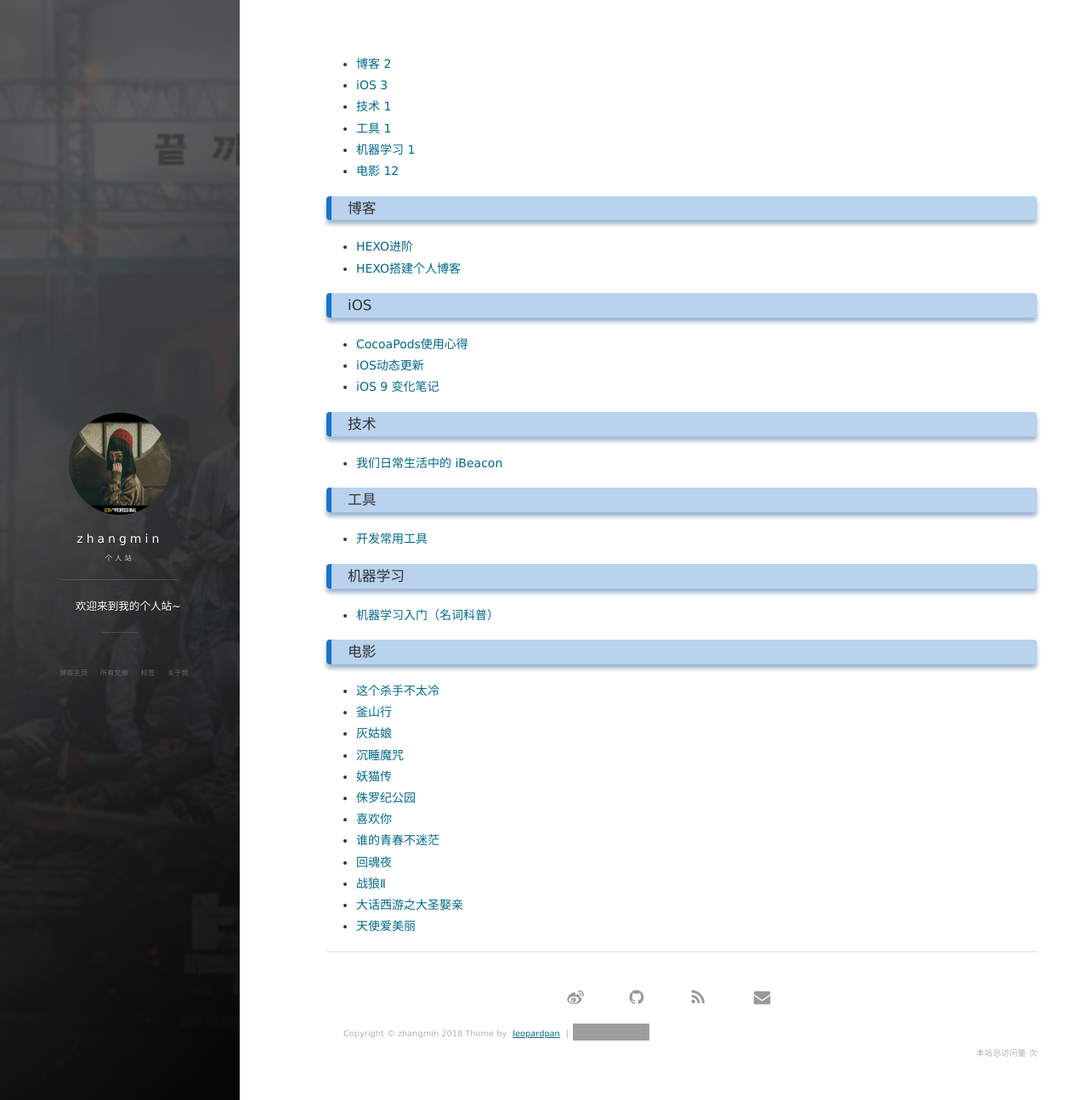
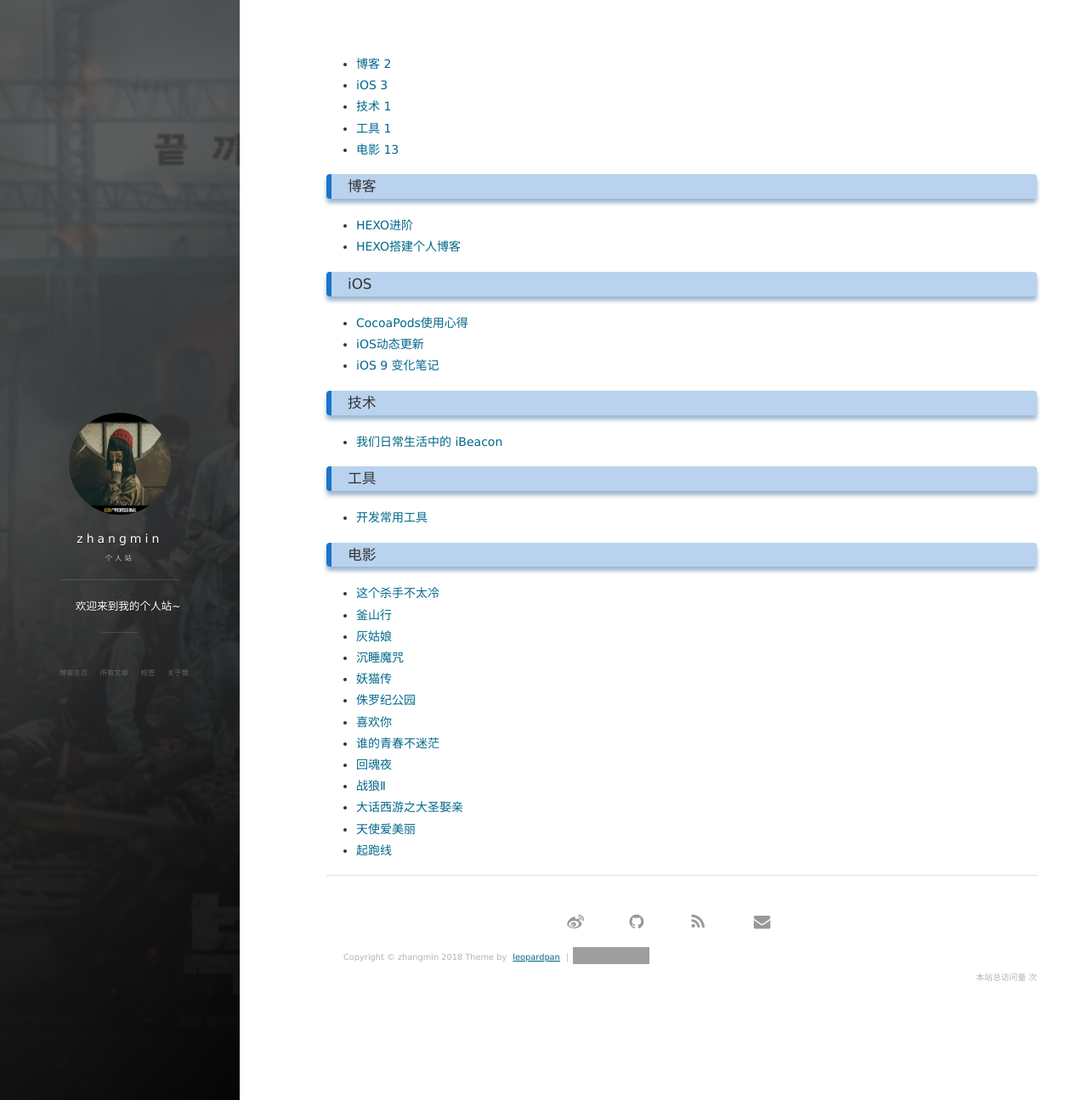
Before and after one commit to zmdmz/zmdmz.github.io, a Jekyll site: the page built from tags.html, in a window 1280 px wide and 1295 px high. Shown: the whole window at 85% size. Built offline with Jekyll 4.4.1, drawn with Linux system fonts in a browser that asks for light colours; nearby versions of some CDN libraries; comment, search, counter and statistics services are not loaded; some of the changed lines change nothing that is shown; grey boxes are pictures that could not be loaded.

Commit message:
Update 2016-07-05-MachineLearning_introduce.md

```diff
--- a/_posts/2016-07-05-MachineLearning_introduce.md
+++ b/_posts/2016-07-05-MachineLearning_introduce.md
@@ -1,39 +1,70 @@
 ---
 layout: post
-title: "机器学习入门（名词科普）"
+title: 起跑线
 date: 2016-07-05
 description: "机器学习入门篇"
-tag: 机器学习
-
+tag:  电影
 ---
-
-### 通用名词
-
-#### ML
-
-　　**名词解释：** 机器学习(Machine Learning)是一门多领域交叉学科，涉及概率论、统计学、逼近论、凸分析、算法复杂度理论等多门学科。专门研究计算机怎样模拟或实现人类的学习行为，以获取新的知识或技能，重新组织已有的知识结构使之不断改善自身的性能。
-　　它是人工智能的核心，是使计算机具有智能的根本途径，其应用遍及人工智能的各个领域，它主要使用归纳、综合而不是演绎。
-
-#### DL
-　　**名词解释：** 深度学习（Deep Learning）是机器学习拉出的分支，它试图使用包含复杂结构或由多重非线性变换构成的多个处理层对数据进行高层抽象的算法。
-　　深度学习是机器学习中表征学习方法。观测值（例如一幅图像）可以使用多种方式来表示，如每个像素强度值的矢量，或者更抽象地表示成一系列边、特定形状的区域等。而使用某些特定的表示方法更容易从实例中学习任务（例如，人脸识别或面部表情识别）。深度学习的好处是将用非监督式或半监督式的特征学习和分层特征提取的高效算法来替代手工获取特征。
+<div>
+  <img src="/images/19.jpg">
+  </div>
+基本信息
 
 
-#### CNN
-　　**名词解释：** 卷积神经网络（Convolutional neural networks，简称CNNs）是一种深度的监督学习下的机器学习模型
+《起跑线》是萨基特·乔杜里执导的剧情片，由伊尔凡·可汗、萨巴·卡玛尔等主演，于2017年5月19日在印度上映，2018年4月4日在中国上映。
 
-### 算法名词
+该片讲述了一对中产阶级夫妇为了让孩子能够从小就获得最好的教育、走上人生巅峰而绞尽脑汁择校的故事 [1]  。
 
-#### KNN:
+中文名起跑线 外文名Hindi Medium、हिंदी 其它译名可怜天下父母 出品公司Maddock Films 发行公司Bollywood Europa、中国电影股份有限公司 制片地区印度 导    演萨基特·乔杜里 编    剧萨基特·乔杜里、Zeenat Lakhani、 Amitosh Nagpal 类    型剧情、喜剧 主    演 伊尔凡·可汗，萨巴·卡玛尔 片    长132分钟 上映时间2017-05-19（印度）2018-04-04（中国） 对白语言印地语、英语
 
-　　**名词解释：** 邻近算法，或者说K最近邻(kNN，k-NearestNeighbor)分类算法。
-　　邻近算法是数据挖掘分类技术中最简单的方法之一。所谓K最近邻，就是k个最近的邻居的意思，说的是每个样本都可以用它最接近的k个邻居来代表。
-　　kNN算法的核心思想是如果一个样本在特征空间中的k个最相邻的样本中的大多数属于某一个类别，则该样本也属于这个类别，并具有这个类别上样本的特性。该方法在确定分类决策上只依据最邻近的一个或者几个样本的类别来决定待分样本所属的类别。 kNN方法在类别决策时，只与极少量的相邻样本有关。由于kNN方法主要靠周围有限的邻近的样本，而不是靠判别类域的方法来确定所属类别的，因此对于类域的交叉或重叠较多的待分样本集来说，kNN方法较其他方法更为适合。
 
-#### SVM:
-　　**名词解释：** 支持向量机（Support Vector Machine）。
-　　在机器学习领域，支持向量机SVM(Support Vector Machine)是一个有监督的学习模型，通常用来进行模式识别、分类、以及回归分析。
 
-<br>
+剧情简介
 
-转载请注明：[潘柏信的博客](http://baixin) » [点击阅读原文](http://baixin.io/2016/07/MachineLearning_introduce/)
+编辑
+
+印度德里一年一度的最盛大比赛即将开始——幼儿园招生，1400所将要发放报名表的学校当中，排名前五的名校入学名额相当紧俏，很多父母从怀孕时就做准备，却也有服装店老板拉吉（伊尔凡·可汗饰）和妻子米塔（萨巴·卡玛尔饰）这样临时抱佛脚的父母。米塔坚持不能让孩子输在起跑线上，于是夫妻俩试图跻身上流社会、试图托关系走后门、试图获得神明保佑，甚至不惜铤而走险使用非常手段，想尽办法追逐高耸的入学门槛。而当他们费劲心思终于要将女儿送进名校时，事情却又发生了意想不到的变化 [2]  。
+
+拉吉·巴特拉
+
+演员 伊尔凡·可汗
+
+配音  张震
+本是月光市场小裁缝店老板的儿子，凭着辛勤的劳动和如簧的巧舌，把小店发展成了规模可观的时装店。对妻子一心要让女儿上名校，他一开始有所质疑，但拗不过心爱的妻子，终于义无反顾地投身于抢夺起跑线的“战争”中，从而引发了一家人从“扮富”到“装穷”的“变形记”。
+
+
+
+ 米塔·巴特拉
+
+演员 萨巴·卡玛尔
+
+配音  张艾
+拉吉的妻子，在家专心相夫教子，非常疼爱女儿皮娅，把皮娅的生活打理得如公主一般。她觉得自己和丈夫之所以不能挤入上流社会，是因他们没得到好的教育，所以一心要把女儿送入最顶尖的私立学校，享受最好的教育资源，为此不吝啬金钱和时间，甚至可以搬到贫民区去吃苦受罪。
+
+
+
+ 皮娅·巴特拉
+
+演员 蒂希塔·塞加尔
+
+配音  王艺璇
+拉吉和米塔的独生女，既可爱又聪明，却因为说印地语而在富人区受到邻居小朋友们的排斥，直到父母为了给她争夺入学名额搬到贫民区后，她与穷人孩子们结下深厚的友谊，重新获得了快乐。
+
+
+
+ 希亚姆·普拉卡什
+
+演员 迪帕克·迪布里亚尔
+
+配音  赵铭洲
+拉吉在贫民窟的邻居，生活十分贫困，和拉吉一样也在为孩子申请德里文法学院的贫困生入学名额。他为人善良，和妻子一起热情地帮助了初来乍到的拉吉一家，为了帮助“破产”的拉吉交择校费，不惜冒着生命危险到马路上“碰瓷”。
+
+
+
+ 洛达
+
+演员 阿莫瑞塔·金格
+
+配音  马小骥
+
+德里文法学院的校长。因为出身低微小时候在名校受尽冷遇。表面上刚直不阿，不收贿赂，也拒绝走后门；实际上，她是将教育经营成一门生意，把手中的权力当做报复的工具。
```
